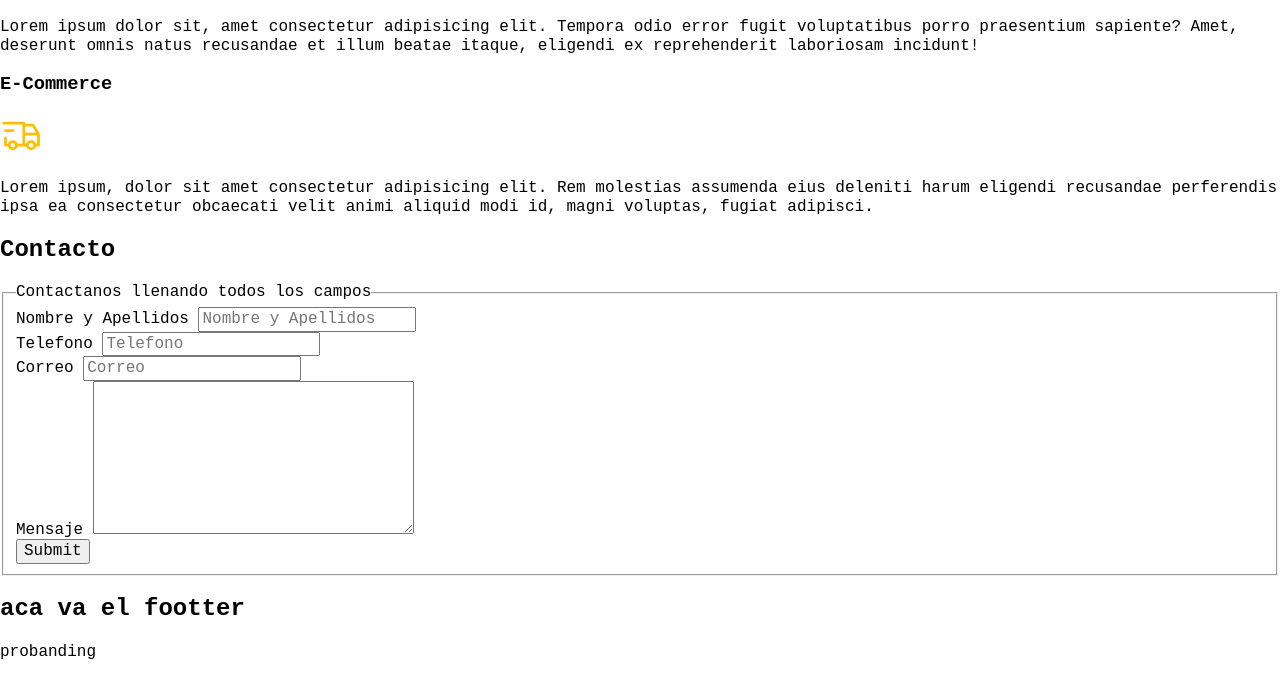
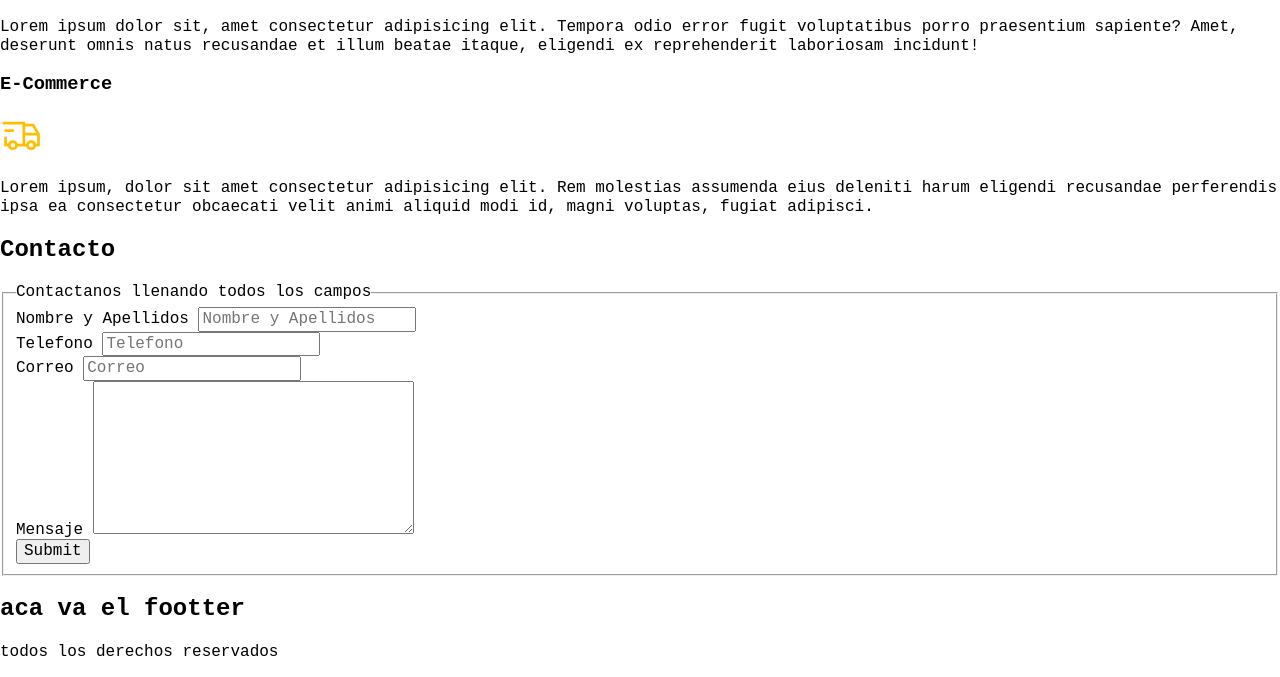
Before and after one commit to YordyBl/UdemyDeveloper, a plain HTML site: page freelancer_inicio/index.html in a window 1280 px wide. Shown: the part 1653-2330 px from the top of the page. Drawn offline with nearby package versions, Linux system fonts and the light colour scheme; a web font is replaced by a local one.

Commit message:
FlexingAdd

```diff
--- a/freelancer_inicio/index.html
+++ b/freelancer_inicio/index.html
@@ -147,7 +147,7 @@
 
     <footer>
         <h2>aca va el footter</h2>
-        <p>probanding</p>
+        <p>todos los derechos reservados</p>
     </footer>
 </body>
 
```
